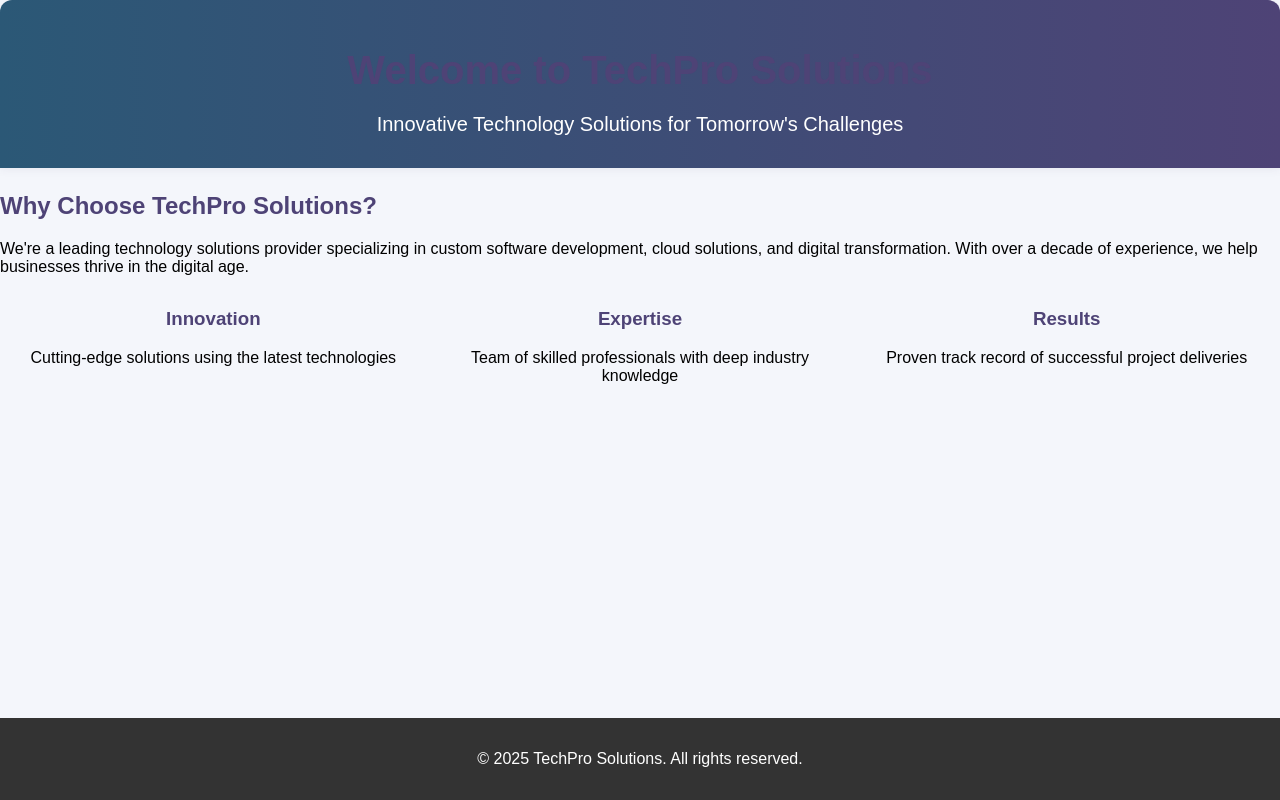
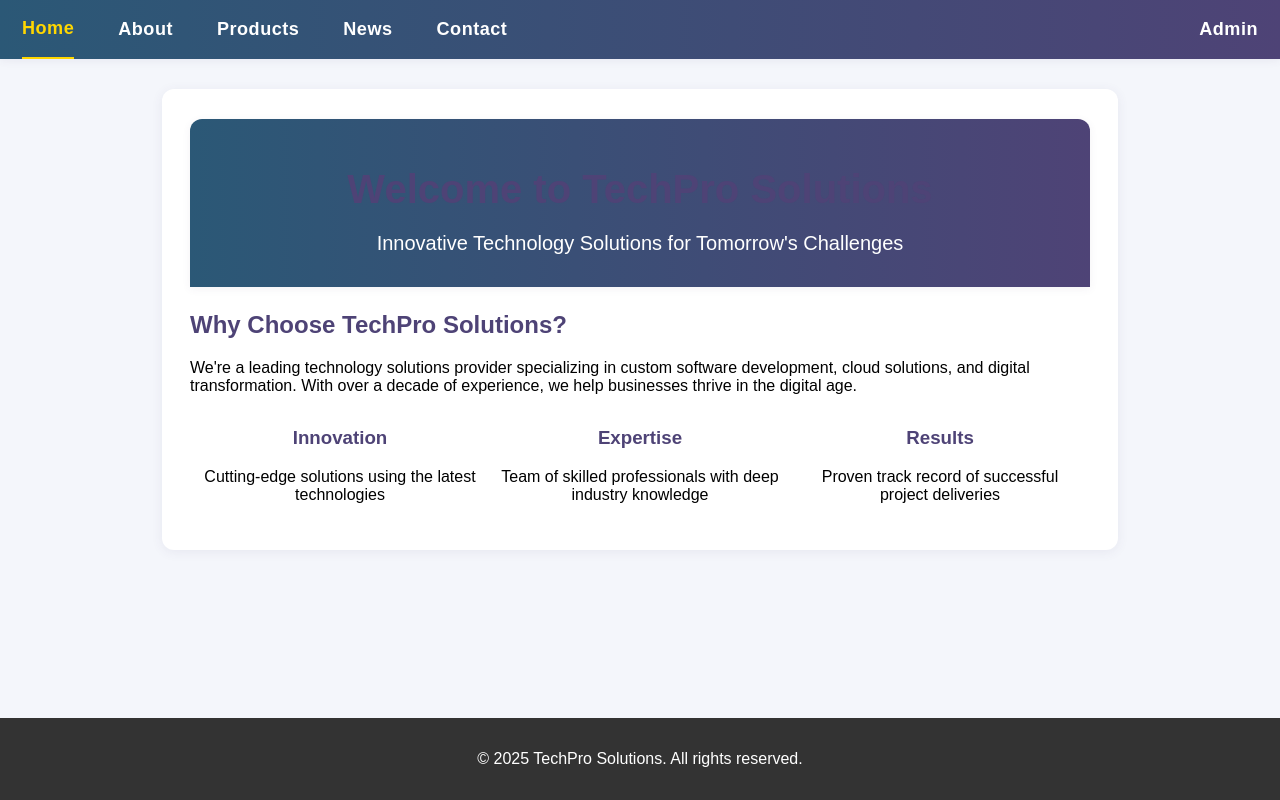
Before and after one commit to tringo286/php-mysql-hosting-project, a PHP site: page /index.php in a window 1280 px wide. Run offline with PHP 8.4, Linux system fonts and the light colour scheme.

Commit message:
Update header

```diff
--- a/includes/header.php
+++ b/includes/header.php
@@ -181,3 +181,16 @@ $currentPage = basename($_SERVER['PHP_SELF']);
             color: #4e4376;
         }
     </style>
+</head>
+<body>
+    <nav>
+        <ul>
+            <li><a href="/index.php" <?php echo $currentPage == 'index.php' ? 'class="active"' : ''; ?>>Home</a></li>
+            <li><a href="/pages/about.php" <?php echo $currentPage == 'about.php' ? 'class="active"' : ''; ?>>About</a></li>
+            <li><a href="/pages/products.php" <?php echo $currentPage == 'products.php' ? 'class="active"' : ''; ?>>Products</a></li>
+            <li><a href="/pages/news.php" <?php echo $currentPage == 'news.php' ? 'class="active"' : ''; ?>>News</a></li>
+            <li><a href="/pages/contact.php" <?php echo $currentPage == 'contact.php' ? 'class="active"' : ''; ?>>Contact</a></li>
+            <li class="admin-link"><a href="/admin/login.php" <?php echo $currentPage == 'login.php' ? 'class=\"active\"' : ''; ?>>Admin</a></li>
+        </ul>
+    </nav>
+    <div class="container">
```
